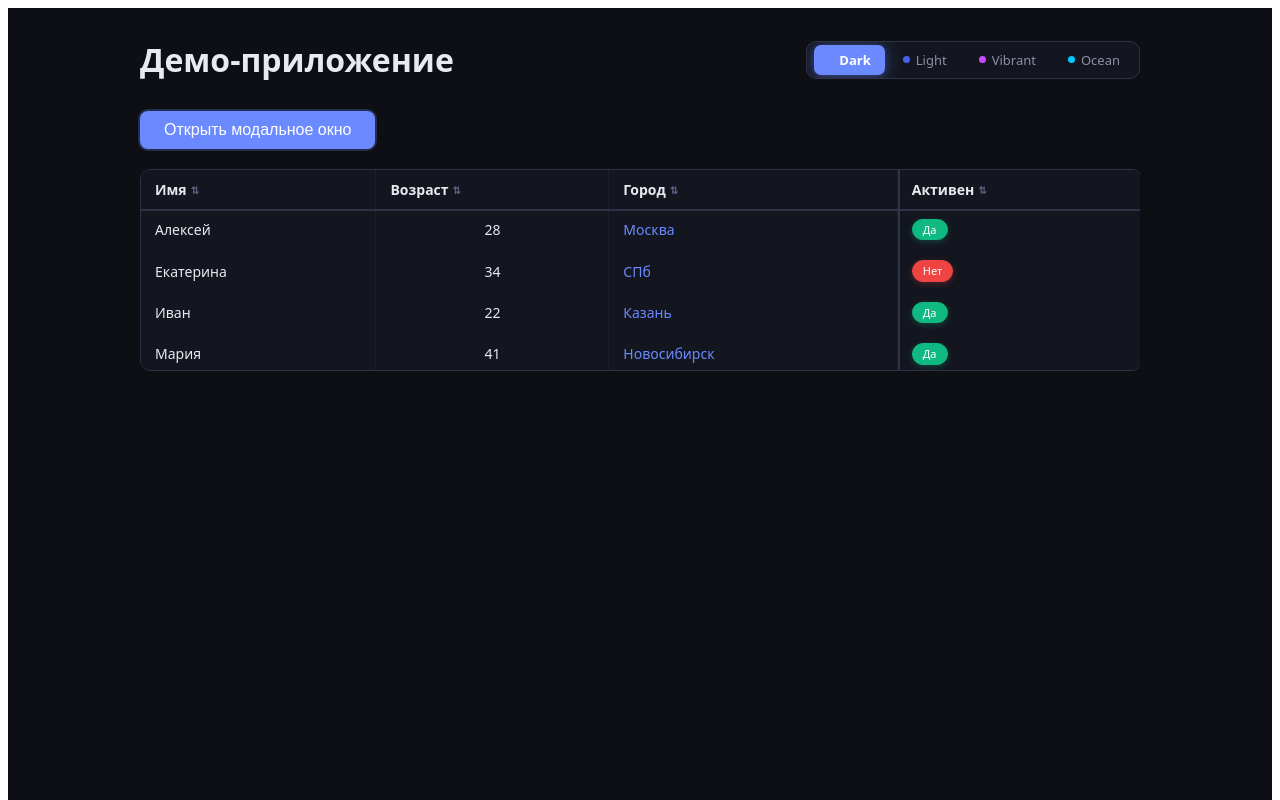
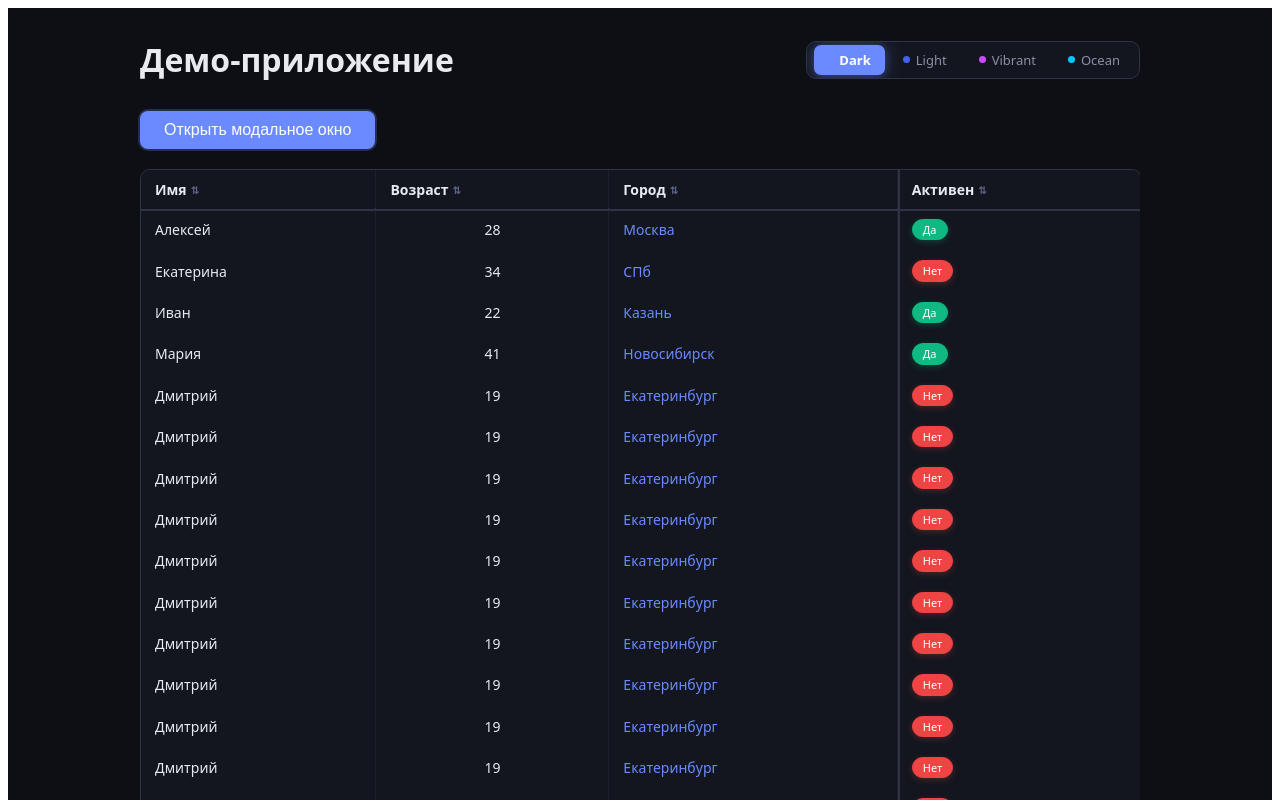
Before and after one commit to KarrokBeorna/ui-kit, a React (Vite) app: page / in a window 1280 px wide. Shown: the top 800 px of the page. Built offline with nearby package versions, Linux system fonts and the light colour scheme.

Commit message:
Update Table.tsx

```diff
--- a/src/components/Table.tsx
+++ b/src/components/Table.tsx
@@ -136,7 +136,6 @@ export default function Table<T extends Record<string, any>>({
     border: `1px solid ${t.border}`,
     borderRadius: 10,
     background: t.bgSurface,
-    maxHeight: '200px'
   };
 
   return (
```
